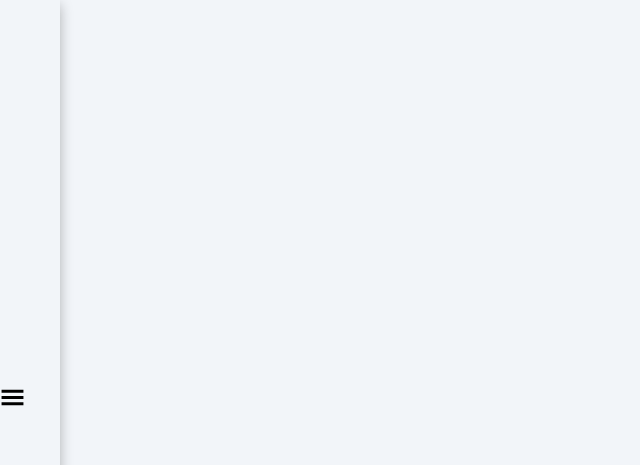
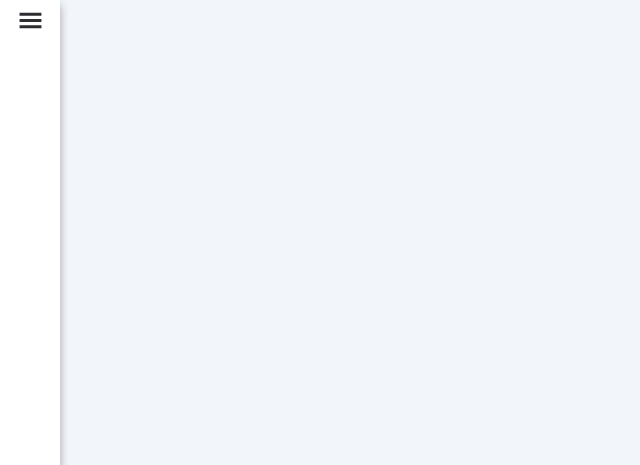
Before and after one commit to arpandaze/sikshyalaya, a React (Create React App) app in the folder frontend/: page /dashboard in a window 1280 px wide. Shown: the top 465 px of the page, without its empty margins (0-640 px from the left). Built offline with nearby package versions, Linux system fonts and the light colour scheme.

Commit message:
SideBar Layout Added

```diff
--- a/frontend/src/components/SideBar.jsx
+++ b/frontend/src/components/SideBar.jsx
@@ -1,6 +1,7 @@
 import React, { useState } from "react";
+import { makeStyles, useTheme } from "@material-ui/core/styles";
 import Button from "../components/Button";
-import theme from "../utils/colors";
+import colorscheme from "../utils/colors";
 import List from "@material-ui/core/List";
 import ListItem from "@material-ui/core/ListItem";
 import ListItemIcon from "@material-ui/core/ListItemIcon";
@@ -8,32 +9,36 @@ import ListItemText from "@material-ui/core/ListItemText";
 import Divider from "@material-ui/core/Divider";
 import { GiHamburgerMenu } from "react-icons/gi";
 import { AiFillDashboard } from "react-icons/ai";
-import { FaArrowLeft } from "react-icons/fa";
+import { BiChevronsLeft } from "react-icons/bi";
 import Grid from "@material-ui/core/Grid";
 import Box from "@material-ui/core/Box";
 
-const styleSheet = {
-	sidebarClose: {
+const useStyles = makeStyles((theme) => ({
+	root: {
 		width: "60px",
 		height: "100vh",
-		backgroundColor: theme.white,
+	},
+	sidebarClose: {
 		display: "flex",
-		backgroundColor: "transparent",
-		transition: "500ms",
-		boxShadow: "2px 2px 13px -3px rgba(0,0,0,0.32)",
+		margin: "0px",
+		width: "60px",
+		height: "100vh",
+		backgroundColor: colorscheme.white,
+		display: "flex",
+		transition: "300ms",
+		boxShadow: "2px 2px 10px -3px rgba(0,0,0,0.2)",
 	},
 	sidebarOpen: {
+		margin: "0px",
+		display: "flex",
 		width: "150px",
 		height: "100vh",
-		backgroundColor: theme.white,
+		backgroundColor: colorscheme.white,
 		display: "flex",
-		backgroundColor: "transparent",
-		justifyContent: "right",
-		boxShadow: "2px 2px 13px -3px rgba(0,0,0,0.32)",
-		transition: "500ms",
+		boxShadow: "2px 2px 10px -3px rgba(0,0,0,0.2)",
+		transition: "300ms",
 	},
-	iconStyle: {},
-};
+}));
 
 const sidebarItems = [
 	{
@@ -54,31 +59,38 @@ const sidebarItems = [
 ];
 
 const SideBar = () => {
+	const theme = useTheme();
+	const classes = useStyles(theme);
 	const [sidebarOpen, setSidebarOpen] = useState(false);
 	const sidebarHandler = () => {
 		!sidebarOpen ? setSidebarOpen(true) : setSidebarOpen(false);
 	};
 	return (
+		<div className={classes.root}>
 			<Grid
 				container
 				direction="column"
+				alignItems="flex-start"
+				className={classes.sidebarClose}
+				spacing={2}
+			>
+				<Grid
+					container
+					item
 					justify="center"
-			alignItems="flex-start"
-			style={styleSheet.sidebarClose}
+					onClick={sidebarHandler}
+					className={
+						sidebarOpen ? classes.sidebarOpen : classes.sidebarClose
+					}
 				>
-			<Box>
-				<GiHamburgerMenu size="25" onClick={sidebarHandler} />
-				{console.log(sidebarOpen)}
-			</Box>
+					{sidebarOpen ? (
+						<BiChevronsLeft size="25" color={colorscheme.black} />
+					) : (
+						<GiHamburgerMenu size="25" color={colorscheme.black} />
+					)}
 				</Grid>
-
-		// {/* <List display="flex-start">
-		//       <ListItem button onClick={sidebarHandler} style={sidebarOpen?styleSheet.sidebarOpen:styleSheet.sidebarClose}>
-		//             <ListItemIcon disableRipple={true}>
-		//                   {sidebarOpen?<FaArrowLeft size="25" style={styleSheet.hamburgerIcon}/>:<GiHamburgerMenu size="25"/>}
-		//             </ListItemIcon>
-		//       </ListItem>
-		// </List> */}
+			</Grid>
+		</div>
 	);
 };
 
```
Lines whose indentation alone changed are shown as unchanged.
